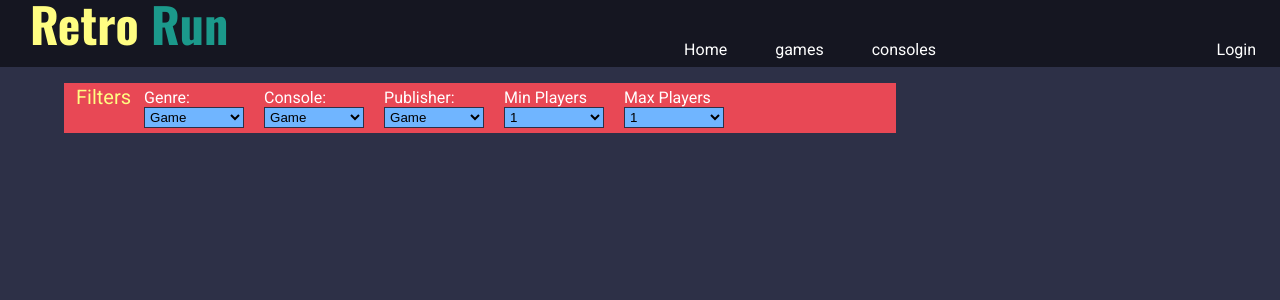
After one commit to Aureus-Lunae/retrorun, a PHP site: page /games.php in a window 1280 px wide. The commit adds this page. Shown: the top 300 px of the page. Run offline with PHP 8.4, Linux system fonts and the light colour scheme; data that the repository does not hold is empty.

Commit message:
Filter Page added

```diff
--- a/css/style.css
+++ b/css/style.css
@@ -164,12 +164,49 @@ header .nav .nav_item a {
 .console_wrapper {
   background: #e84855;
   width: 100%;
+  padding: 2px;
   margin-bottom: 0;
 }
 .game_wrapper h1,
 .console_wrapper h1 {
   margin-left: 20px;
   font-size: 28px;
+}
+.game_wrapper label,
+.console_wrapper label {
+  display: inline-block;
+  width: 120px;
+  padding: 3px;
+}
+.game_wrapper form,
+.console_wrapper form {
+  display: flex;
+  flex-wrap: wrap;
+  align-items: flex-start;
+  justify-content: flex-start;
+  align-content: flex-start;
+}
+.game_wrapper select,
+.console_wrapper select {
+  border: 1px solid #2d3047;
+  background: #70b5ff;
+  padding: 1px;
+  width: 100px;
+}
+.game_wrapper .filters,
+.console_wrapper .filters {
+  color: #fffd82;
+  font-size: 20px;
+  margin-left: 10px;
+  margin-right: 10px;
+}
+.game_wrapper .filter_list,
+.console_wrapper .filter_list {
+  display: flex;
+  flex-wrap: wrap;
+  align-items: flex-start;
+  justify-content: flex-start;
+  align-content: flex-start;
 }
 
 /* Game Page */
--- /dev/null
+++ b/games.php
@@ -0,0 +1,75 @@
+<!DOCTYPE html>
+
+<html lang="en-US">
+
+<head>
+  <meta charset="UTF-8" />
+  <meta name="description" content=" " />
+  <meta name="keywords" content=" " />
+  <meta name="author" content="Erwin Korsten" />
+  <meta name="viewport content="width=device-width, initial-scale=1.0, maximum-scale=1.0" />
+  <title>Games</title>
+	<link href="https://fonts.googleapis.com/css?family=Oswald:400,700|Roboto:400,700&amp;subset=latin-ext" rel="stylesheet">
+	<link href="css/style.css" rel="stylesheet" type="text/css" media="all" />
+</head>
+
+<body>
+	<?php require_once "php/navbar.php" ?>
+
+	<section id="games">
+		<div class="game_wrapper">
+			<form action="games.php" method="get">
+				<span class="filters">Filters</span>
+				<div class="filter_list">
+					<label>Genre:
+					<select name="genre" id="genre" size="1">
+						<option value="1">Game</option>
+						<option value="2">Adventure</option>
+					</select>
+					</label>
+
+					<label>Console:
+					<select name="console" id="console" size="1">
+						<option value="1">Game</option>
+						<option value="2">Adventure</option>
+					</select>
+					</label>
+
+					<label>Publisher:
+					<select name="publisher" id="publisher" size="1">
+						<option value="1">Game</option>
+						<option value="2">Adventure</option>
+					</select>
+					</label>
+
+					<label>Min Players
+						<select name="min_players" id="min_players" size="1">
+							<option value="1">1</option>
+							<option value="2">2</option>
+						</select>
+					</label>
+
+					<label>Max Players
+						<select name="max_players" id="max_players" size="1">
+							<option value="1">1</option>
+							<option value="2">2</option>
+						</select>
+					</label>
+
+				</div>
+
+			</form>
+		</div>
+		<div class="grid_layout">
+
+			<?php require_once 'php/gamecards.php'; ?>
+
+		</div>
+	</section>
+
+
+	<section id="consoles">
+
+
+
+</body>
--- a/php/navbar.php
+++ b/php/navbar.php
@@ -9,7 +9,7 @@ $url='http://'.$url.'/week2/';
 		<div class='nav'>
 			<div class='nav_item'>
 			<a href='index.php'>Home</a>
-			<a href='#'>games</a>
+			<a href='games.php'>games</a>
 			<a href='#'>consoles</a>
 			</div>
 			<div class='nav_item'>
--- a/scss/_games.scss
+++ b/scss/_games.scss
@@ -13,12 +13,50 @@
 .console_wrapper {
 	background: $secondary_color;
 	width: 100%;
+	padding: 2px;
 	margin-bottom: 0;
 
 	h1 {
 		margin-left: 20px;
 		font-size: 28px;
 	}
+
+	label {
+		display: inline-block;
+		width: 120px;
+		padding: 3px;
+	}
+
+	form {
+		display: flex;
+		flex-wrap: wrap;
+		align-items: flex-start;
+		justify-content: flex-start;
+		align-content: flex-start;
+	}
+
+	select {
+		border: 1px solid $primary_color;
+		background: $tertiary_color;
+		padding: 1px;
+		width: 100px;
+	}
+
+	.filters {
+		color: $secondary_text_color;
+		font-size: 20px;
+		margin-left: 10px;
+		margin-right: 10px;
+	}
+
+	.filter_list {
+		display: flex;
+		flex-wrap: wrap;
+		align-items: flex-start;
+		justify-content: flex-start;
+		align-content: flex-start;
+	}
+
 }
 
 /* Game Page */
```
Also changed, not shown: 1 other file.
